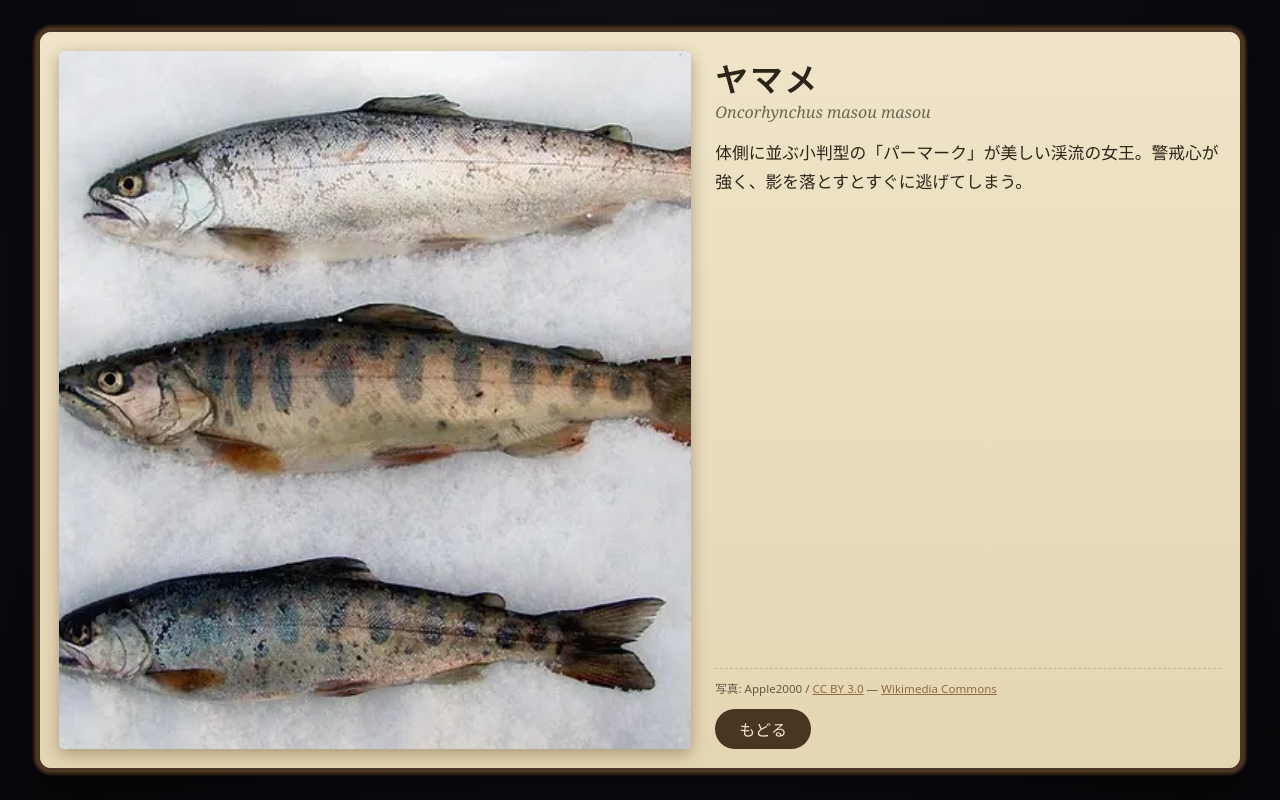
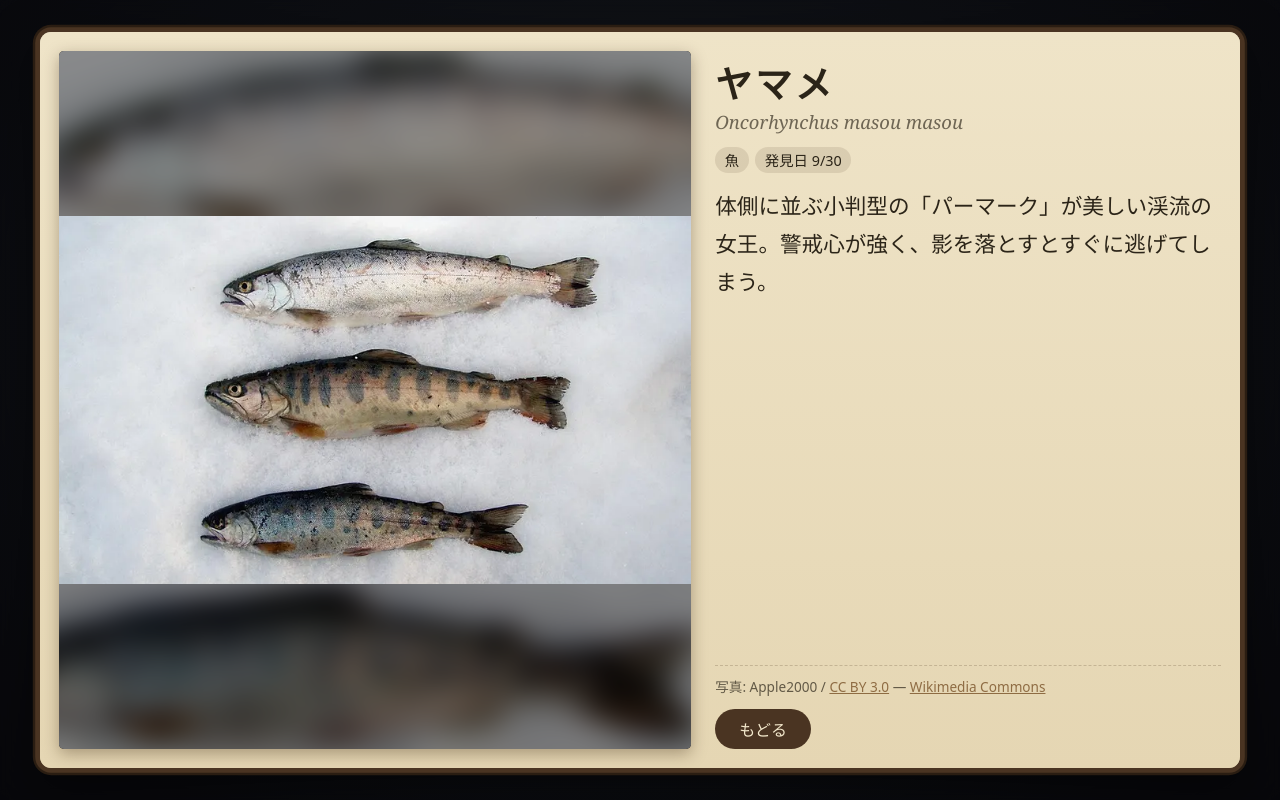
Before and after one commit to sc8z35a-collab/Modan, a website built with Vite: page tools/d/fg-test.html in a window 1280 px wide. Both pictures are taken after a click on the button "ヤマメ". Built offline with nearby package versions, Linux system fonts and the light colour scheme.

Commit message:
fix(fieldguide): detail photo shows the whole subject (contain + blurred fill; wide fish were cropped), even card heights, category/found-date chips, larger text; DOM-only test harness tools/d

```diff
--- a/src/ui/fieldguide.css
+++ b/src/ui/fieldguide.css
@@ -23,7 +23,7 @@
 .fg-tabs button.on { background: #4a3422; color: #f3e8cc; border-color: #4a3422; }
 .fg-grid { flex: 1; overflow-y: auto; -webkit-overflow-scrolling: touch; overscroll-behavior: contain; touch-action: pan-y;
   display: grid; grid-template-columns: repeat(auto-fill, minmax(19vh, 1fr)); gap: 1.8vh; padding: 1vh 2.6vh 3vh; align-content: start; }
-.fg-card { font: inherit; color: inherit; text-align: left; cursor: pointer; border: 0; padding: 0.9vh 0.9vh 1.1vh; border-radius: 0.6vh;
+.fg-card { display: flex; flex-direction: column; font: inherit; color: inherit; text-align: left; cursor: pointer; border: 0; padding: 0.9vh 0.9vh 1.1vh; border-radius: 0.6vh;
   background: #fbf6ea; box-shadow: 0 0.3vh 0.9vh rgba(60, 40, 15, 0.25); transform: rotate(var(--r, 0deg)); transition: transform .15s; }
 .fg-card:nth-child(3n+1) { --r: -0.8deg; } .fg-card:nth-child(3n+2) { --r: 0.6deg; } .fg-card:nth-child(5n) { --r: -0.3deg; }
 .fg-card:active { transform: scale(0.97) rotate(var(--r, 0deg)); }
@@ -34,6 +34,7 @@
 .fg-nm { margin-top: 0.8vh; font-size: 1.9vh; font-weight: 700; letter-spacing: 0.05em; }
 .fg-card.locked .fg-nm { opacity: 0.45; }
 .fg-best { font-size: 1.5vh; opacity: 0.7; }
+.fg-card .fg-best:empty::before { content: "\00a0"; }
 /* tape corner on discovered cards */
 .fg-card.seen .fg-ph::after { content: ""; position: absolute; top: -0.6vh; left: 50%; width: 7vh; height: 2vh; transform: translateX(-50%) rotate(-3deg);
   background: rgba(250, 240, 200, 0.7); box-shadow: 0 0.1vh 0.3vh rgba(0,0,0,0.15); }
@@ -41,15 +42,21 @@
   background: linear-gradient(180deg, #efe4c8, #e5d6b3); animation: fg-in .2s ease-out; }
 .fg-d-in { display: flex; gap: 3vh; width: 100%; height: 100%; align-items: stretch; }
 .fg-d-ph { flex: 1.25; border-radius: 0.6vh; overflow: hidden; background: #d6c8a6; box-shadow: 0 0.6vh 2vh rgba(50, 30, 10, 0.35); display: flex; align-items: center; justify-content: center; }
-.fg-d-ph img { width: 100%; height: 100%; object-fit: cover; display: block; }
+.fg-d-ph { position: relative; background: #1b1712; }
+/* blurred copy fills the frame, the real photo is shown whole (wide fish photos were cropped to the mid-body) */
+.fg-d-ph .bg { position: absolute; inset: -8%; width: 116%; height: 116%; object-fit: cover; filter: blur(14px) brightness(0.6) saturate(0.9); }
+.fg-d-ph img.main { position: relative; width: 100%; height: 100%; object-fit: contain; display: block; }
+.fg-d-in.locked .fg-d-ph { background: repeating-linear-gradient(45deg, #d9ccab 0 2vh, #d2c4a1 2vh 4vh); }
 .fg-d-ph span { font-size: 16vh; color: rgba(70, 50, 25, 0.3); font-family: Georgia, serif; }
 .fg-d-tx { flex: 1; display: flex; flex-direction: column; overflow-y: auto; touch-action: pan-y; user-select: text; -webkit-user-select: text; }
-.fg-d-tx h3 { margin: 0.5vh 0 0; font-size: 4vh; font-family: "Hiragino Mincho ProN", "Yu Mincho", "Noto Serif JP", serif; letter-spacing: 0.08em; }
-.fg-sci { font-family: Georgia, serif; font-style: italic; font-size: 2vh; opacity: 0.65; margin-bottom: 1.2vh; }
-.fg-d-tx p { font-size: 2.1vh; line-height: 1.75; margin: 0.6vh 0; }
+.fg-d-tx h3 { margin: 0.5vh 0 0; font-size: 4.6vh; font-family: "Hiragino Mincho ProN", "Yu Mincho", "Noto Serif JP", serif; letter-spacing: 0.08em; }
+.fg-sci { font-family: Georgia, serif; font-style: italic; font-size: 2.3vh; opacity: 0.65; margin-bottom: 1.2vh; }
+.fg-d-tx p { font-size: 2.7vh; line-height: 1.75; margin: 0.8vh 0; }
+.fg-meta { display: flex; flex-wrap: wrap; gap: 0.8vh; margin: 0.4vh 0 1vh; }
+.fg-meta span { font-size: 1.8vh; padding: 0.3vh 1.2vh; border-radius: 99px; background: rgba(74, 52, 34, 0.12); }
 .fg-hint { opacity: 0.75; }
 .fg-rec { background: rgba(74, 52, 34, 0.1); padding: 0.8vh 1.4vh; border-radius: 0.8vh; }
-.fg-credit { margin-top: auto; padding-top: 1.4vh; font-size: 1.45vh; opacity: 0.7; line-height: 1.5; border-top: 1px dashed rgba(70, 50, 25, 0.3); }
+.fg-credit { margin-top: auto; padding-top: 1.4vh; font-size: 1.7vh; opacity: 0.7; line-height: 1.5; border-top: 1px dashed rgba(70, 50, 25, 0.3); }
 .fg-credit a { color: #6a3f14; }
 .fg-back { font: inherit; align-self: flex-start; margin-top: 1.4vh; font-size: 2vh; padding: 1vh 3vh; border-radius: 99px; border: 0; background: #4a3422; color: #f3e8cc; cursor: pointer; }
 @media (max-height: 420px) { .fg-grid { grid-template-columns: repeat(auto-fill, minmax(22vh, 1fr)); } }
--- a/src/ui/fieldguide.js
+++ b/src/ui/fieldguide.js
@@ -53,6 +53,7 @@ export const GUIDE = [
     text: '日本に自生する唯一のスイレン。未の刻（午後2時頃）に花を開くことからこの名がついた。' },
 ];
 const CATS = [['all', 'すべて'], ['fish', '魚'], ['bird', '鳥・虫'], ['plant', '植物・キノコ']];
+const CAT_NAME = { fish: '魚', bird: '鳥・虫', plant: '植物・キノコ' };
 const FISH_ID = { 'ニジマス': 'rainbow', 'ヤマメ': 'yamame', 'イワナ': 'iwana', 'ブラウントラウト': 'brown' };
 
 const esc = (s) => String(s ?? '').replace(/[&<>"']/g, (c) => ({ '&': '&amp;', '<': '&lt;', '>': '&gt;', '"': '&quot;', "'": '&#39;' }[c]));
@@ -128,7 +129,7 @@ export class FieldGuide {
       return `<button class="fg-card ${seen ? 'seen' : 'locked'}" data-id="${e.id}">
         <div class="fg-ph">${seen ? `<img loading="lazy" decoding="async" alt="${esc(e.name)}" src="${this.photoUrl(e.id)}">` : '<span>?</span>'}</div>
         <div class="fg-nm">${seen ? esc(e.name) : '？？？'}</div>
-        ${seen && this.data.best[e.id] ? `<div class="fg-best">最大 ${this.data.best[e.id]}cm</div>` : ''}
+        <div class="fg-best">${seen && this.data.best[e.id] ? `最大 ${this.data.best[e.id]}cm` : ''}</div>
       </button>`;
     }).join('');
     this.grid.querySelectorAll('.fg-card').forEach((c) => { c.onclick = () => this.showDetail(c.dataset.id); });
@@ -144,9 +145,11 @@ export class FieldGuide {
     } else {
       const m = this.meta[id];
       const credit = m ? `写真: ${esc(m.author)} / <a href="${esc(m.licenseUrl || m.source)}" target="_blank" rel="noopener">${esc(m.license)}</a> — <a href="${esc(m.source)}" target="_blank" rel="noopener">Wikimedia Commons</a>` : '写真: Wikimedia Commons';
+      const d = new Date(this.data.seen[id]);
+      const seenDay = Number.isFinite(d.getTime()) ? `${d.getMonth() + 1}/${d.getDate()}` : '—';
       const best = this.data.best[id] ? `<p class="fg-rec">🎣 あなたの最大記録：<b>${this.data.best[id]} cm</b></p>` : '';
-      this.detail.innerHTML = `<div class="fg-d-in"><div class="fg-d-ph"><img alt="${esc(e.name)}" src="${this.photoUrl(id)}"></div><div class="fg-d-tx">
-        <h3>${esc(e.name)}</h3><div class="fg-sci">${esc(e.sci)}</div><p>${esc(e.text)}</p>${best}
+      this.detail.innerHTML = `<div class="fg-d-in"><div class="fg-d-ph"><img class="bg" alt="" aria-hidden="true" src="${this.photoUrl(id)}"><img class="main" alt="${esc(e.name)}" src="${this.photoUrl(id)}"></div><div class="fg-d-tx">
+        <h3>${esc(e.name)}</h3><div class="fg-sci">${esc(e.sci)}</div><div class="fg-meta"><span>${CAT_NAME[e.cat] || ''}</span><span>発見日 ${seenDay}</span></div><p>${esc(e.text)}</p>${best}
         <div class="fg-credit">${credit}</div><button class="fg-back">もどる</button></div></div>`;
     }
     this.detail.classList.remove('hidden');
```
